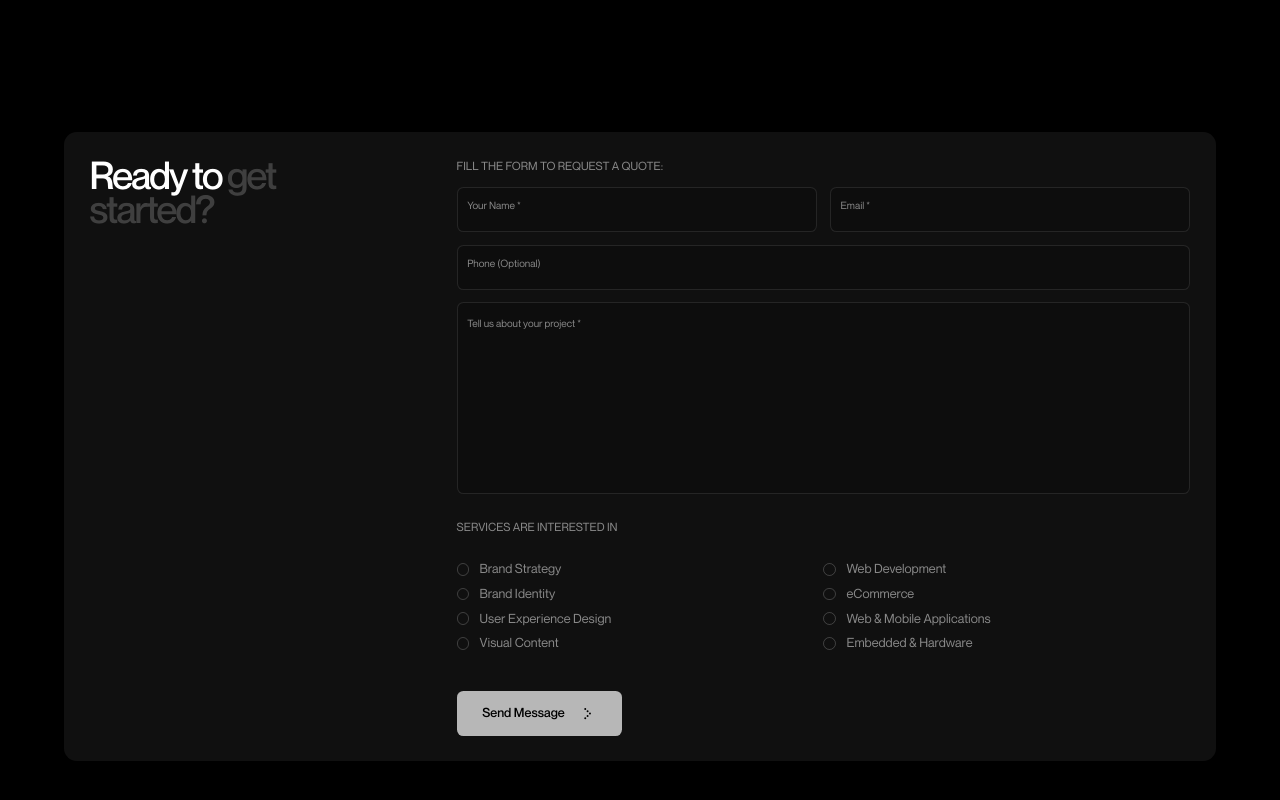
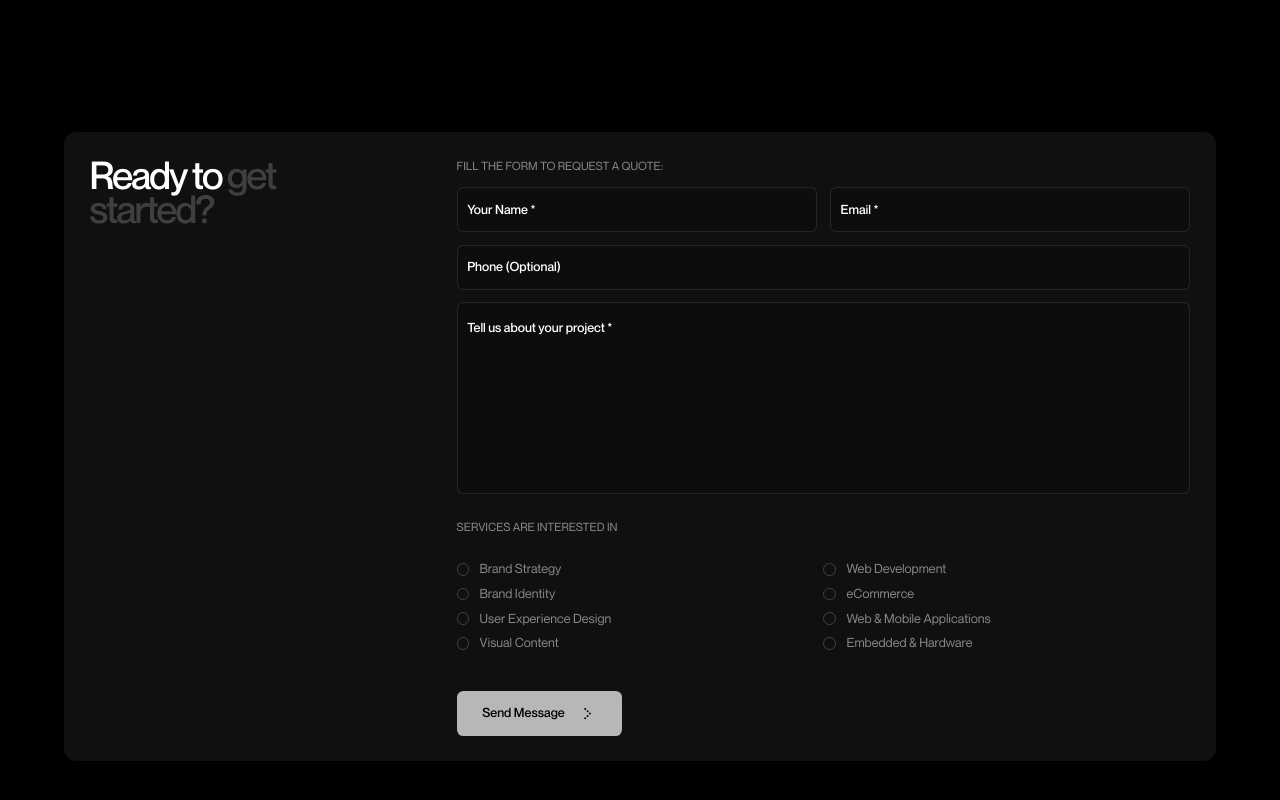
Before and after one commit to HashenS/Rise_Digital_Website, a Next.js app: page / in a window 1280 px wide. Shown: the part 7858-8658 px from the top of the page. Built offline with nearby package versions, Linux system fonts and the light colour scheme.

Commit message:
feat: add floating label animations to contact form inputs using peer-state CSS

```diff
--- a/src/components/contact/ContactSection.tsx
+++ b/src/components/contact/ContactSection.tsx
@@ -18,11 +18,11 @@ export default function ContactSection() {
   return (
     <section className="my-[10vw] w-full px-[5vw] font-neue">
       <div className="flex flex-col md:flex-row rounded-[1vw] bg-[#101010] p-[4vw] md:p-[2vw] gap-10 md:gap-0">
-
         {/* Left Side: Headline */}
         <div className="w-full md:w-1/3">
           <h2 className="text-5xl md:text-[3vw] w-full md:w-2/3 font-neue font-medium leading-tight md:leading-[0.9] tracking-tighter text-white">
-            Ready to <span className="opacity-20">get</span> <br className="hidden md:block" />
+            Ready to <span className="opacity-20">get</span>{" "}
+            <br className="hidden md:block" />
             <span className="opacity-20">started?</span>
           </h2>
         </div>
@@ -31,7 +31,6 @@ export default function ContactSection() {
         <div className="w-full md:w-2/3">
           <form className="relative flex flex-col justify-between gap-[1vw]">
             <div className="flex flex-col gap-2 md:gap-[1vw] flex-1">
-
               <p className="text-xs md:text-[0.9vw] md:leading-[1.3vw] uppercase text-white/50 mb-4 md:mb-0">
                 Fill the form to request a quote:
               </p>
@@ -39,62 +38,72 @@ export default function ContactSection() {
               {/* Name & Email Row */}
               <div className="flex flex-col md:flex-row gap-2 md:gap-[1vw]">
                 <div className="relative h-14 md:h-[3.5vw] rounded-lg md:rounded-[0.5vw] border border-white/10 md:border-[0.1vw] w-full bg-[#0D0D0D] transition-colors">
-                  <div className="absolute pointer-events-none z-10 text-white/50 top-2 md:top-[0.8vw] left-3 md:left-[0.75vw] text-[10px] md:text-[0.8vw]">
+                  <input
+                    type="text"
+                    placeholder=" "
+                    className="peer absolute z-0 w-full h-8 md:h-[1.75vw] bottom-0 md:bottom-[0.3vw] px-3 md:px-[0.75vw] bg-transparent border-none text-sm md:text-[1vw] text-white focus:outline-none"
+                    required
+                  />
+                  <div className="absolute pointer-events-none z-10 text-white peer-focus:text-white/50 peer-[:not(:placeholder-shown)]:text-white/50 transition-all duration-300 font-medium peer-focus:font-normal peer-[:not(:placeholder-shown)]:font-normal left-3 md:left-[0.75vw] top-1/2 -translate-y-1/2 text-sm md:text-[1vw] peer-focus:top-1.5 peer-focus:md:top-[0.4vw] peer-focus:-translate-y-0 peer-focus:text-[10px] peer-focus:md:text-[0.7vw] peer-[:not(:placeholder-shown)]:top-1.5 peer-[:not(:placeholder-shown)]:md:top-[0.4vw] peer-[:not(:placeholder-shown)]:-translate-y-0 peer-[:not(:placeholder-shown)]:text-[10px] peer-[:not(:placeholder-shown)]:md:text-[0.7vw]">
                     Your Name *
                   </div>
-                  <input
-                    type="text"
-                    className="absolute z-0 w-full h-8 md:h-[1.75vw] bottom-0 md:bottom-[0.3vw] px-3 md:px-[0.75vw] bg-transparent border-none text-sm md:text-[1vw] text-white focus:outline-none"
-                    required
-                  />
                 </div>
 
                 <div className="relative h-14 md:h-[3.5vw] rounded-lg md:rounded-[0.5vw] border border-white/10 md:border-[0.1vw] w-full bg-[#0D0D0D] transition-colors">
-                  <div className="absolute pointer-events-none z-10 text-white/50 top-2 md:top-[0.8vw] left-3 md:left-[0.75vw] text-[10px] md:text-[0.8vw]">
+                  <input
+                    type="email"
+                    placeholder=" "
+                    className="peer absolute z-0 w-full h-8 md:h-[1.75vw] bottom-0 md:bottom-[0.3vw] px-3 md:px-[0.75vw] bg-transparent border-none text-sm md:text-[1vw] text-white focus:outline-none"
+                    required
+                  />
+                  <div className="absolute pointer-events-none z-10 text-white peer-focus:text-white/50 peer-[:not(:placeholder-shown)]:text-white/50 transition-all duration-300 font-medium peer-focus:font-normal peer-[:not(:placeholder-shown)]:font-normal left-3 md:left-[0.75vw] top-1/2 -translate-y-1/2 text-sm md:text-[1vw] peer-focus:top-1.5 peer-focus:md:top-[0.4vw] peer-focus:-translate-y-0 peer-focus:text-[10px] peer-focus:md:text-[0.7vw] peer-[:not(:placeholder-shown)]:top-1.5 peer-[:not(:placeholder-shown)]:md:top-[0.4vw] peer-[:not(:placeholder-shown)]:-translate-y-0 peer-[:not(:placeholder-shown)]:text-[10px] peer-[:not(:placeholder-shown)]:md:text-[0.7vw]">
                     Email *
                   </div>
-                  <input
-                    type="email"
-                    className="absolute z-0 w-full h-8 md:h-[1.75vw] bottom-0 md:bottom-[0.3vw] px-3 md:px-[0.75vw] bg-transparent border-none text-sm md:text-[1vw] text-white focus:outline-none"
-                    required
-                  />
                 </div>
               </div>
 
               {/* Phone Row */}
               <div className="flex flex-col md:flex-row gap-2 md:gap-[1vw]">
                 <div className="relative h-14 md:h-[3.5vw] rounded-lg md:rounded-[0.5vw] border border-white/10 md:border-[0.1vw] w-full bg-[#0D0D0D] transition-colors">
-                  <div className="absolute pointer-events-none z-10 text-white/50 top-2 md:top-[0.8vw] left-3 md:left-[0.75vw] text-[10px] md:text-[0.8vw]">
+                  <input
+                    type="tel"
+                    placeholder=" "
+                    className="peer absolute z-0 w-full h-8 md:h-[1.75vw] bottom-0 md:bottom-[0.3vw] px-3 md:px-[0.75vw] bg-transparent border-none text-sm md:text-[1vw] text-white focus:outline-none"
+                  />
+                  <div className="absolute pointer-events-none z-10 text-white peer-focus:text-white/50 peer-[:not(:placeholder-shown)]:text-white/50 transition-all duration-300 font-medium peer-focus:font-normal peer-[:not(:placeholder-shown)]:font-normal left-3 md:left-[0.75vw] top-1/2 -translate-y-1/2 text-sm md:text-[1vw] peer-focus:top-1.5 peer-focus:md:top-[0.4vw] peer-focus:-translate-y-0 peer-focus:text-[10px] peer-focus:md:text-[0.7vw] peer-[:not(:placeholder-shown)]:top-1.5 peer-[:not(:placeholder-shown)]:md:top-[0.4vw] peer-[:not(:placeholder-shown)]:-translate-y-0 peer-[:not(:placeholder-shown)]:text-[10px] peer-[:not(:placeholder-shown)]:md:text-[0.7vw]">
                     Phone (Optional)
                   </div>
-                  <input
-                    type="tel"
-                    className="absolute z-0 w-full h-8 md:h-[1.75vw] bottom-0 md:bottom-[0.3vw] px-3 md:px-[0.75vw] bg-transparent border-none text-sm md:text-[1vw] text-white focus:outline-none"
-                  />
                 </div>
               </div>
 
               {/* Project Textarea */}
               <div className="relative h-32 md:h-[15vw] rounded-lg md:rounded-[0.5vw] border border-white/10 md:border-[0.1vw] w-full bg-[#0D0D0D] transition-colors mt-2 md:mt-0">
-                <div className="absolute pointer-events-none z-10 text-white/50 top-3 md:top-[1vw] left-3 md:left-[0.75vw] text-[10px] md:text-[0.8vw]">
+                <textarea
+                  placeholder=" "
+                  className="peer absolute z-0 w-full h-[calc(100%-40px)] md:h-[calc(100%-2.5vw)] bottom-0 md:bottom-[0.3vw] px-3 md:px-[0.75vw] py-0 bg-transparent border-none text-sm md:text-[1vw] text-white focus:outline-none resize-none leading-snug md:leading-[1.2vw]"
+                  required
+                ></textarea>
+                <div className="absolute pointer-events-none z-10 text-white peer-focus:text-white/50 peer-[:not(:placeholder-shown)]:text-white/50 transition-all duration-300 font-medium peer-focus:font-normal peer-[:not(:placeholder-shown)]:font-normal left-3 md:left-[0.75vw] top-4 md:top-[1.2vw] text-sm md:text-[1vw] peer-focus:top-1.5 peer-focus:md:top-[0.4vw] peer-focus:text-[10px] peer-focus:md:text-[0.7vw] peer-[:not(:placeholder-shown)]:top-1.5 peer-[:not(:placeholder-shown)]:md:top-[0.4vw] peer-[:not(:placeholder-shown)]:text-[10px] peer-[:not(:placeholder-shown)]:md:text-[0.7vw]">
                   Tell us about your project *
                 </div>
-                <textarea
-                  className="absolute z-0 w-full h-[calc(100%-40px)] md:h-[calc(100%-2.5vw)] bottom-0 md:bottom-[0.3vw] px-3 md:px-[0.75vw] py-0 bg-transparent border-none text-sm md:text-[1vw] text-white focus:outline-none resize-none leading-snug md:leading-[1.2vw]"
-                  required
-                ></textarea>
               </div>
 
               {/* Services Section */}
               <div className="my-5 md:my-[1vw] grid grid-cols-1 md:grid-cols-2 gap-y-3">
                 <div className="md:col-span-2 mb-2 md:mb-[1vw]">
-                  <h3 className="text-xs md:text-[0.9vw] uppercase text-white/50">Services are interested in</h3>
+                  <h3 className="text-xs md:text-[0.9vw] uppercase text-white/50">
+                    Services are interested in
+                  </h3>
                 </div>
 
                 {/* Left Column */}
                 <div className="flex flex-col gap-3 md:gap-[0.5vw]">
                   {servicesListLeft.map((service, idx) => (
-                    <button type="button" key={idx} className="flex items-center gap-3 md:gap-[0.8vw] cursor-pointer group text-left">
+                    <button
+                      type="button"
+                      key={idx}
+                      className="flex items-center gap-3 md:gap-[0.8vw] cursor-pointer group text-left"
+                    >
                       <div className="w-5 h-5 md:w-[1vw] md:h-[1vw] rounded-full transition-colors duration-300 shrink-0 border border-white/20 md:border-[0.1vw] bg-transparent group-hover:border-white/50"></div>
                       <span className="text-sm md:text-[1vw] text-white opacity-50 group-hover:opacity-80 transition-opacity">
                         {service}
@@ -106,7 +115,11 @@ export default function ContactSection() {
                 {/* Right Column */}
                 <div className="flex flex-col gap-3 md:gap-[0.5vw]">
                   {servicesListRight.map((service, idx) => (
-                    <button type="button" key={idx} className="flex items-center gap-3 md:gap-[0.8vw] cursor-pointer group text-left">
+                    <button
+                      type="button"
+                      key={idx}
+                      className="flex items-center gap-3 md:gap-[0.8vw] cursor-pointer group text-left"
+                    >
                       <div className="w-5 h-5 md:w-[1vw] md:h-[1vw] rounded-full transition-colors duration-300 shrink-0 border border-white/20 md:border-[0.1vw] bg-transparent group-hover:border-white/50"></div>
                       <span className="text-sm md:text-[1vw] text-white opacity-50 group-hover:opacity-80 transition-opacity">
                         {service}
@@ -130,19 +143,58 @@ export default function ContactSection() {
                     className="ml-2 md:ml-[1vw] inline-block group-hover:translate-x-[0.3vw] transition-transform duration-300"
                     width="1.5em"
                     height="1.5em"
-                    style={{ "--dot-color": "#000000", display: "block" } as React.CSSProperties}
+                    style={
+                      {
+                        "--dot-color": "#000000",
+                        display: "block",
+                      } as React.CSSProperties
+                    }
                   >
                     <g transform="translate(-18.375, 6.125)">
-                      <rect x="51" y="14.25" width="10.25" height="10.25" rx="5.125" style={{ fill: "var(--dot-color)" }}></rect>
-                      <rect x="63.25" y="26.5" width="10.25" height="10.25" rx="5.125" style={{ fill: "var(--dot-color)" }}></rect>
-                      <rect x="75.5" y="38.75" width="10.25" height="10.25" rx="5.125" style={{ fill: "var(--dot-color)" }}></rect>
-                      <rect x="63.25" y="51" width="10.25" height="10.25" rx="5.125" style={{ fill: "var(--dot-color)" }}></rect>
-                      <rect x="51" y="63.25" width="10.25" height="10.25" rx="5.125" style={{ fill: "var(--dot-color)" }}></rect>
+                      <rect
+                        x="51"
+                        y="14.25"
+                        width="10.25"
+                        height="10.25"
+                        rx="5.125"
+                        style={{ fill: "var(--dot-color)" }}
+                      ></rect>
+                      <rect
+                        x="63.25"
+                        y="26.5"
+                        width="10.25"
+                        height="10.25"
+                        rx="5.125"
+                        style={{ fill: "var(--dot-color)" }}
+                      ></rect>
+                      <rect
+                        x="75.5"
+                        y="38.75"
+                        width="10.25"
+                        height="10.25"
+                        rx="5.125"
+                        style={{ fill: "var(--dot-color)" }}
+                      ></rect>
+                      <rect
+                        x="63.25"
+                        y="51"
+                        width="10.25"
+                        height="10.25"
+                        rx="5.125"
+                        style={{ fill: "var(--dot-color)" }}
+                      ></rect>
+                      <rect
+                        x="51"
+                        y="63.25"
+                        width="10.25"
+                        height="10.25"
+                        rx="5.125"
+                        style={{ fill: "var(--dot-color)" }}
+                      ></rect>
                     </g>
                   </svg>
                 </button>
               </div>
-
             </div>
           </form>
         </div>
```
